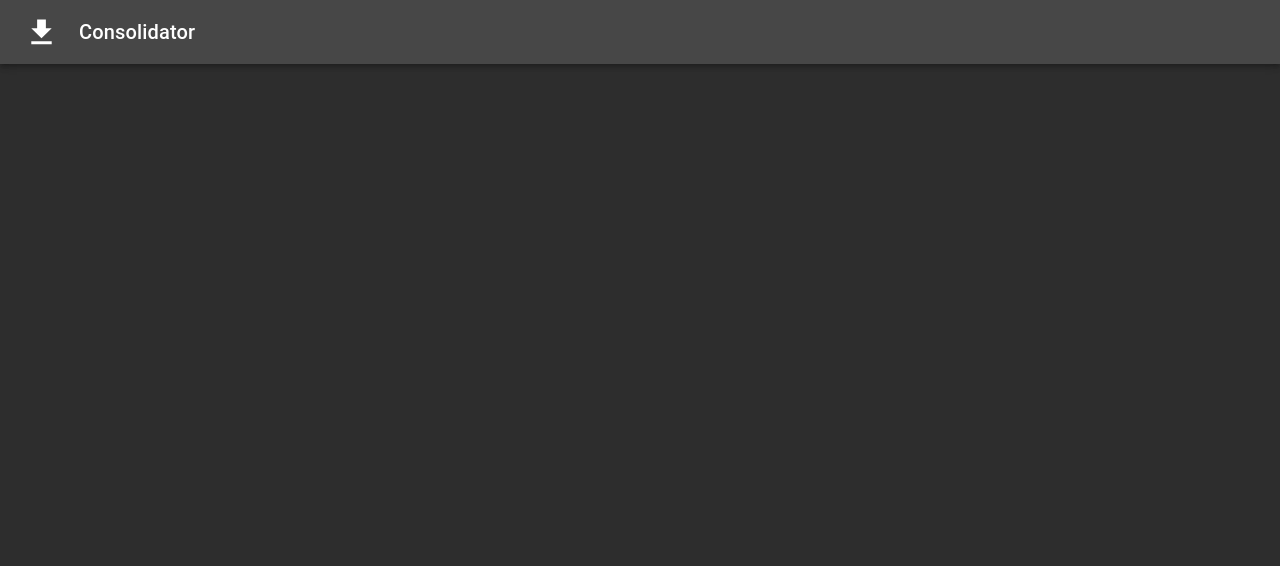
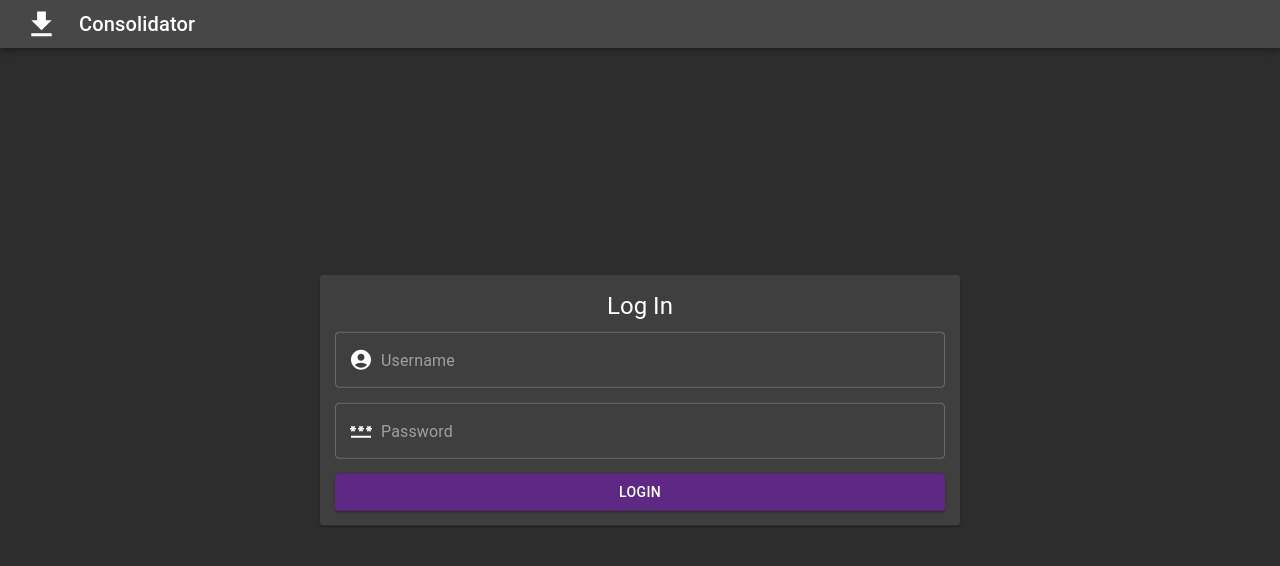
Before and after one commit to iTecAI/media-consolidator, a React (Create React App) app in the folder client/: page /login in a window 1280 px wide. Shown: the top 566 px of the page. Built offline with nearby package versions, Linux system fonts and the light colour scheme.

Commit message:
login page done

```diff
--- a/client/src/App.tsx
+++ b/client/src/App.tsx
@@ -2,6 +2,7 @@ import "./App.scss";
 import { createTheme, Theme, ThemeProvider } from "@mui/material";
 import { BrowserRouter, Outlet, Route, Routes } from "react-router-dom";
 import { Layout } from "./pages/layout/Layout";
+import Login from "./pages/login/Login";
 
 export const theme: Theme = createTheme({
     palette: {
@@ -33,7 +34,14 @@ function App() {
                                 </Layout>
                             }
                         ></Route>
-                        <Route path="/login" element={<Layout></Layout>} />
+                        <Route
+                            path="/login"
+                            element={
+                                <Layout>
+                                    <Login />
+                                </Layout>
+                            }
+                        />
                     </Routes>
                 </BrowserRouter>
             </div>
--- a/client/src/pages/layout/Layout.tsx
+++ b/client/src/pages/layout/Layout.tsx
@@ -15,7 +15,7 @@ export function Layout(props: LayoutProps) {
         <div>
             <Box sx={{ flexGrow: 1 }}>
                 <AppBar position="static" className="noselect">
-                    <Toolbar>
+                    <Toolbar variant="dense">
                         <Download fontSize="large" sx={{ marginRight: "20px" }} />
                         <Typography variant="h6" component="div" sx={{ flexGrow: 1 }}>
                             Consolidator
@@ -24,7 +24,12 @@ export function Layout(props: LayoutProps) {
                     </Toolbar>
                 </AppBar>
             </Box>
-            <div className="page-content">{props.children ?? []}</div>
+            <div
+                className="page-content"
+                style={{ display: "inline-block", width: "100%", height: "calc(100% - 48px)" }}
+            >
+                {props.children ?? []}
+            </div>
         </div>
     );
 }
--- /dev/null
+++ b/client/src/pages/login/Login.tsx
@@ -0,0 +1,62 @@
+import { Button, Card, InputAdornment, TextField, Typography } from "@mui/material";
+import { AccountCircle, Password } from "@mui/icons-material";
+
+export default function Login(props: {}) {
+    return (
+        <Card
+            sx={{
+                position: "absolute",
+                top: "50%",
+                left: "50%",
+                transform: "translate(-50%, -50%)",
+                padding: "15px",
+            }}
+        >
+            <Typography
+                variant="h5"
+                sx={{
+                    display: "inline-block",
+                    width: "100%",
+                    textAlign: "center",
+                    marginBottom: "10px",
+                }}
+            >
+                Log In
+            </Typography>
+            <TextField
+                required
+                placeholder="Username"
+                InputProps={{
+                    startAdornment: (
+                        <InputAdornment position="start">
+                            <AccountCircle />
+                        </InputAdornment>
+                    ),
+                }}
+                fullWidth
+                sx={{
+                    marginBottom: "15px",
+                }}
+            />
+            <TextField
+                required
+                type="password"
+                placeholder="Password"
+                InputProps={{
+                    startAdornment: (
+                        <InputAdornment position="start">
+                            <Password />
+                        </InputAdornment>
+                    ),
+                }}
+                fullWidth
+                sx={{
+                    marginBottom: "15px",
+                }}
+            />
+            <Button variant="contained" color="primary" fullWidth>
+                Login
+            </Button>
+        </Card>
+    );
+}
```
